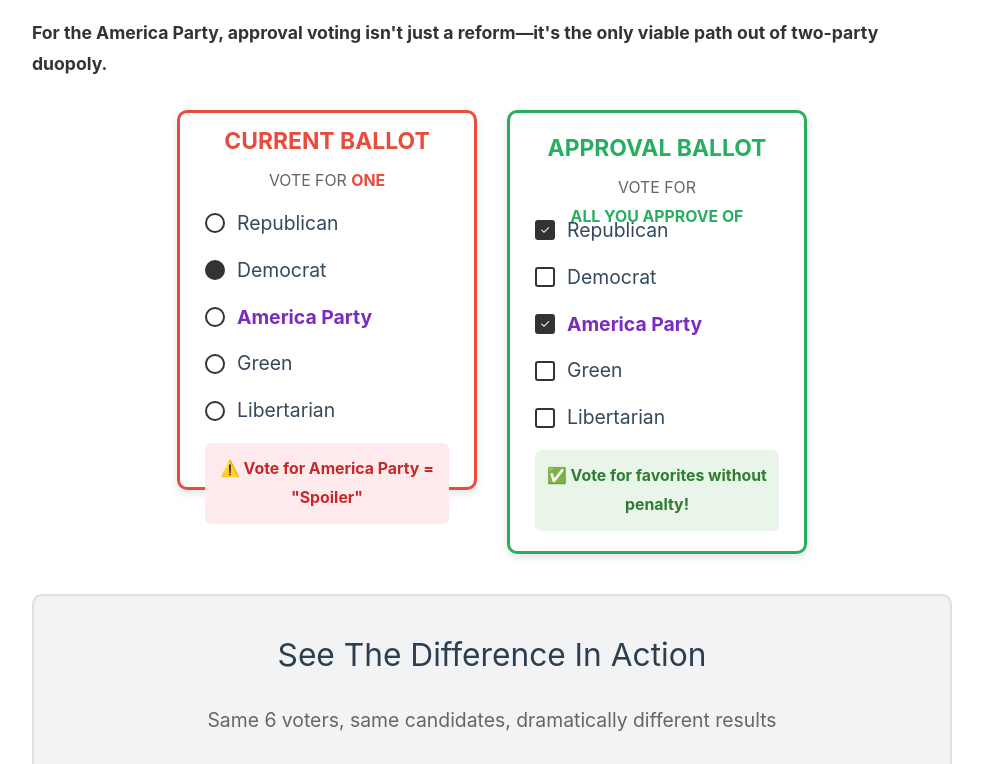
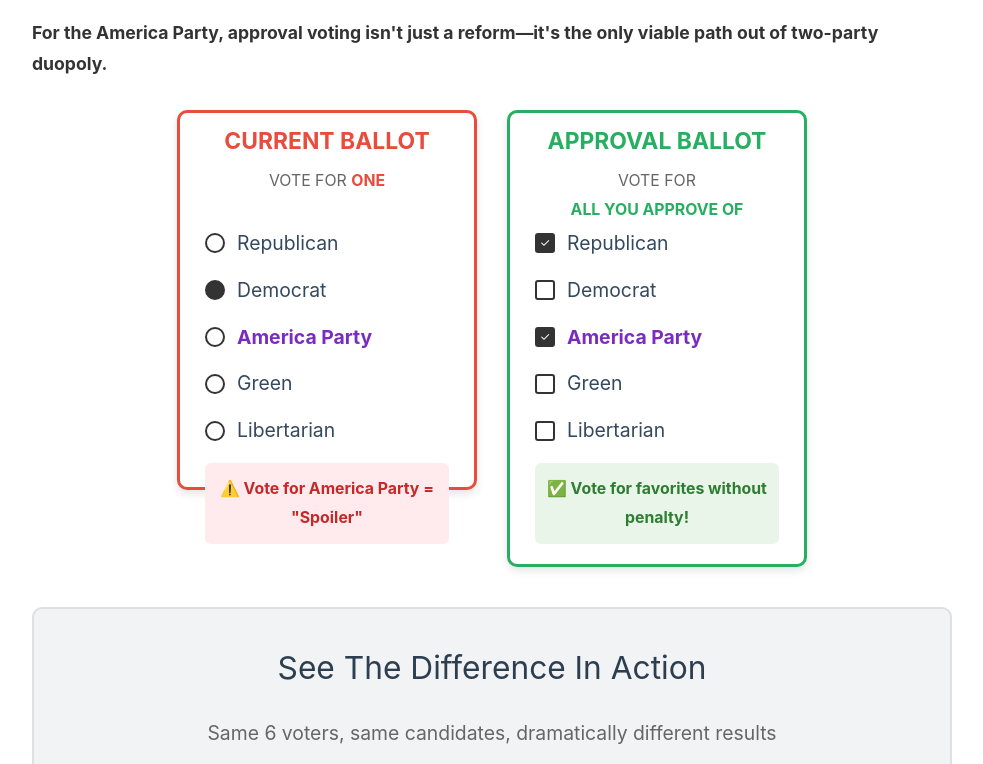
Before and after one commit to ClayShentrup/approval-voting, a plain HTML site: page index.html in a window 1280 px wide. Shown: the part 656-1420 px from the top of the page, without its empty margins (148-1131 px from the left). Drawn offline with Linux system fonts and the light colour scheme.

Commit message:
Update index.html

```diff
--- a/index.html
+++ b/index.html
@@ -490,7 +490,7 @@
 
             <div style="display: flex; gap: 30px; justify-content: center; margin: 30px 0; flex-wrap: wrap;">
                 <div style="background: white; border: 3px solid #e74c3c; border-radius: 10px; padding: 8px 25px 20px 25px; width: 300px; box-shadow: 0 4px 8px rgba(0,0,0,0.1); height: 380px;">
-                    <div style="text-align: center; margin-bottom: 25px; height: 60px;">
+                    <div style="text-align: center; margin-bottom: 25px; height: 80px;">
                         <h3 style="color: #e74c3c; margin: 0 0 5px 0; font-size: 1.3em;">CURRENT BALLOT</h3>
                         <p style="color: #666; font-size: 0.9em; margin: 0;">VOTE FOR <span style="color: #e74c3c; font-weight: bold;">ONE</span></p>
                     </div>
@@ -523,8 +523,8 @@
                     </div>
                 </div>
 
-                <div style="background: white; border: 3px solid #27ae60; border-radius: 10px; padding: 15px 25px 20px 25px; width: 300px; box-shadow: 0 4px 8px rgba(0,0,0,0.1);">
-                    <div style="text-align: center; margin-bottom: 25px; height: 60px;">
+                <div style="background: white; border: 3px solid #27ae60; border-radius: 10px; padding: 8px 25px 20px 25px; width: 300px; box-shadow: 0 4px 8px rgba(0,0,0,0.1);">
+                    <div style="text-align: center; margin-bottom: 25px; height: 80px;">
                         <h3 style="color: #27ae60; margin: 0 0 5px 0; font-size: 1.3em;">APPROVAL BALLOT</h3>
                         <p style="color: #666; font-size: 0.9em; margin: 0;">VOTE FOR<br><span style="color: #27ae60; font-weight: bold;">ALL YOU APPROVE OF</span></p>
                     </div>
```
